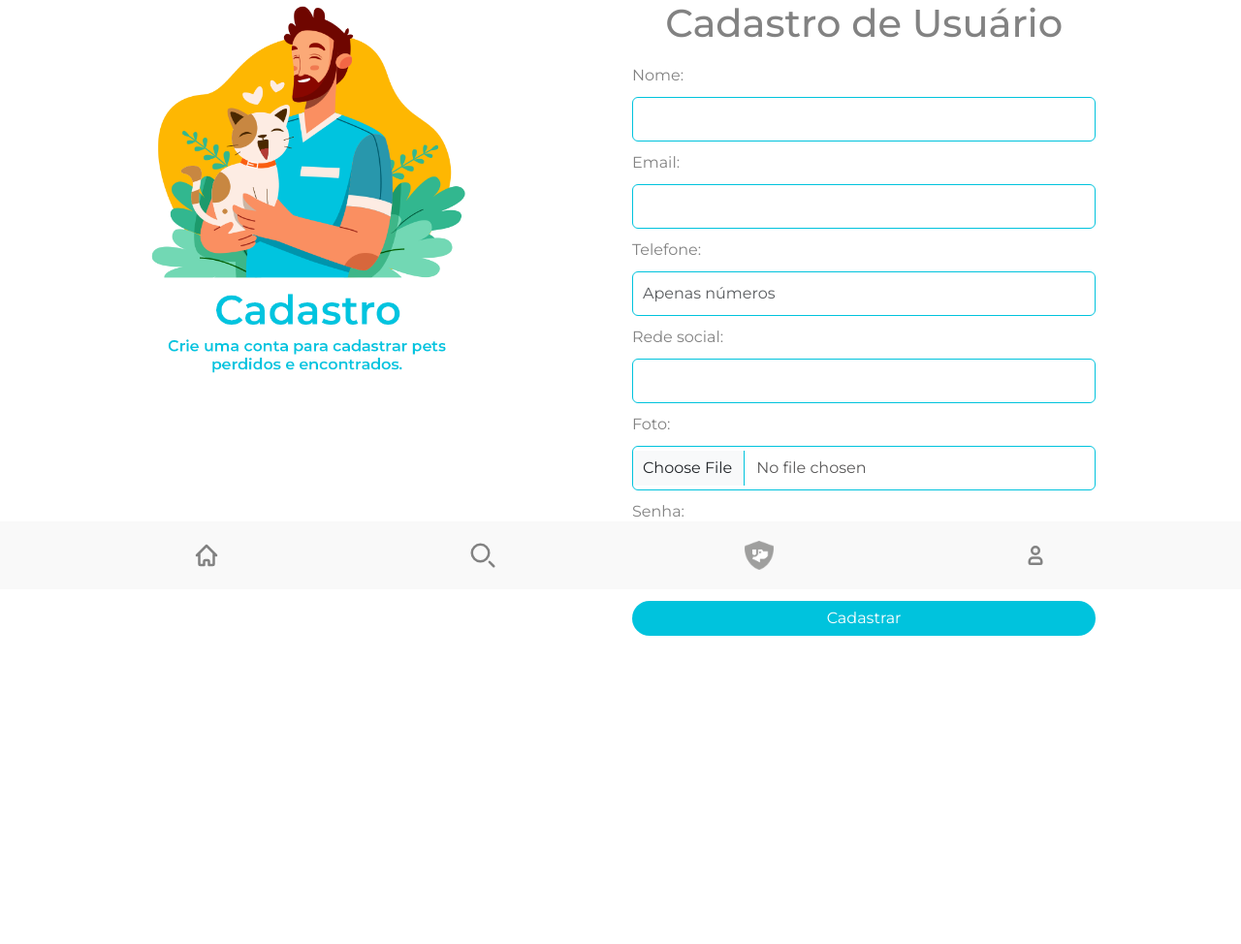
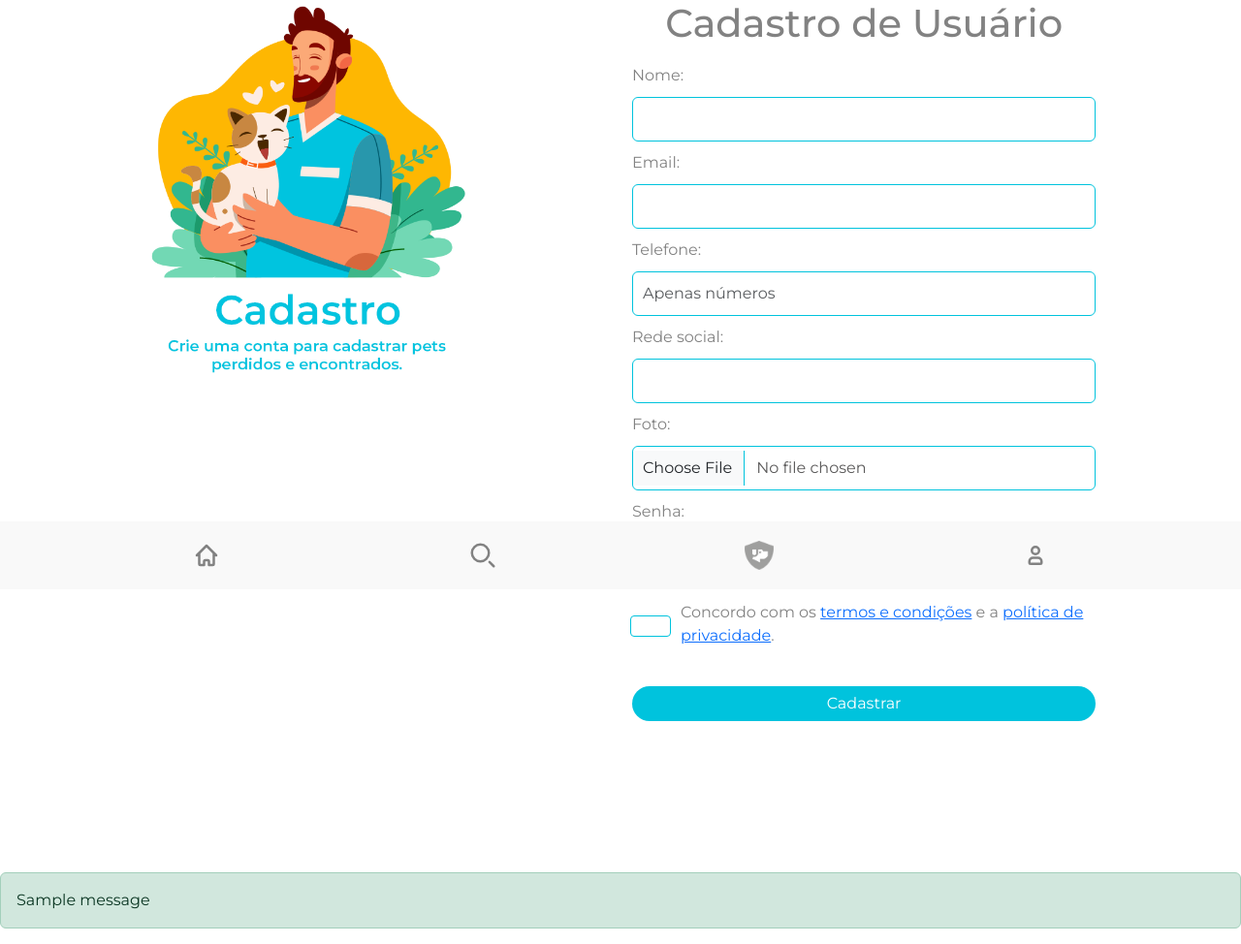
Before and after one commit to jaquelinedamian/sos_pets, a Django app: page /cadastro/ in a window 1280 px wide. Shown: the part 192-1166 px from the top of the page at 97% size. Before the commit the page ends 848 px from the top, so only its background shows below. Run offline with Django 5.2, Linux system fonts and the light colour scheme; tables that the repository leaves empty hold one stand-in row (values such as "Sample post"); one stand-in notice (Sample message) is shown; some libraries are stand-ins or nearby versions.

Commit message:
Ajustes Gerais, link no login e obrigatoriedade no cadastro de pets emimagens

```diff
--- a/sos_pets/core/forms.py
+++ b/sos_pets/core/forms.py
@@ -3,9 +3,10 @@ from django import forms
 from .models import Usuario, Pet
 
 class UsuarioForm(forms.ModelForm):
+    termos = forms.BooleanField(required=True, error_messages={'required': 'Você deve concordar com os termos e condições e a política de privacidade para se cadastrar.'})
     class Meta:
         model = Usuario
-        fields = ['nome', 'email', 'telefone', 'rede_social', 'image']  # Exclua 'user' caso não seja necessário
+        fields = ['nome', 'email', 'telefone', 'rede_social', 'image', 'termos']  # Exclua 'user' caso não seja necessário
 
 class PetForm(forms.ModelForm):
     class Meta:
--- a/sos_pets/core/templates/core/cadastro.html
+++ b/sos_pets/core/templates/core/cadastro.html
@@ -1,46 +1,71 @@
+
 {% load static %} <!-- Carregar as tags estáticas -->
 {% include 'core/header.html' %}
+
 <div class="container">
     <div class="form-container">
         <form method="post" enctype="multipart/form-data">
             {% csrf_token %}
-         <div class="container ">
+            <div class="container">
                 <div class="row">
                     <div class="col-sm-6">
-                 <img src="{% static 'img/Cadastro.png' %}" alt="Logo sos pets"  width="70%">
+                        <img src="{% static 'img/Cadastro.png' %}" alt="Logo sos pets" width="70%">
                     </div>
                     <div class="col-sm-6">
                         <h1>Cadastro de Usuário</h1>
+
                         <div class="form-group">
-                     <!-- Campo de Nome -->
                             <label for="nome">Nome:</label>
-                     <input type="text" id="nome" name="nome" class="form-control">
+                            <input type="text" id="nome" name="nome" class="form-control" required>
                         </div>
+
                         <div class="form-group">
-                     <!-- Campo de Email -->
                             <label for="email">Email:</label>
-                     <input type="email" id="email" name="email" class="form-control">
+                            <input type="email" id="email" name="email" class="form-control" required>
                         </div>
+
                         <div class="form-group">
-                     <!-- Campo de Telefone -->
                             <label for="telefone">Telefone:</label>
-                     <input type="tel" id="telefone" name="telefone"  placeholder="Apenas números" class="form-control">
+                            <input type="tel" id="telefone" name="telefone" placeholder="Apenas números" class="form-control">
                         </div>
+
                         <div class="form-group">
                             <label for="rede_social">Rede social:</label>
                             <input type="text" id="rede_social" name="rede_social" class="form-control">
                         </div>
-                  <!-- Campo de Foto -->
+
                         <div class="form-group">
                             <label for="foto">Foto:</label>
-                     <input type="file" id="foto" name="foto" accept="image/*" class="form-control">
+                            <input type="file" id="foto" name="foto" accept="image/*" class="form-control" required>
                         </div>
-                  <!-- Campo de Senha -->
+
                         <div class="form-group">
                             <label for="senha">Senha:</label>
-                     <input type="password" id="senha" name="senha" class="form-control">
+                            <input type="password" id="senha" name="senha" class="form-control" required>
                         </div>
-                  <!-- Botão de Envio --> <br>
+                        <br>
+                        <div class="form-group">
+                            <div class="row">
+                                <table style="border: none;">
+                                    <tr>
+                                        <td>
+                                            <p>
+                                            <input type="checkbox" class="form-check-input" id="termos" name="termos" required style="margin-left: 10px;">
+                                       </p>
+                                        </td>
+                                        <td>
+                                            <p style="margin-left: 20px;">Concordo com os
+                                            <a href="{% url 'termos' %}" target="_blank">termos e condições</a>
+                                            e a
+                                            <a href="{% url 'politica' %}" target="_blank">política de privacidade</a>.
+                                            </p>
+                                        </td>
+                                    </tr>
+                                </table>
+                            </div>
+                        </div>
+
+                        <br>
                         <button type="submit" class="btn btn-primary btn-block">Cadastrar</button>
                     </div>
                 </div>
@@ -48,4 +73,13 @@
         </form>
     </div>
 </div>
+
+{% if messages %}
+    {% for message in messages %}
+        <div class="alert {% if message.tags == 'error' %}alert-danger{% elif message.tags == 'success' %}alert-success{% endif %}">
+            {{ message }}
+        </div>
+    {% endfor %}
+{% endif %}
+
 {% include 'core/footer.html' %}
--- a/sos_pets/core/views.py
+++ b/sos_pets/core/views.py
@@ -9,6 +9,8 @@ from django.contrib import messages
 from .forms import PetForm
 from django.contrib.auth import authenticate, login, logout
 from django.contrib.auth.forms import AuthenticationForm
+from django.db import IntegrityError  # Para capturar erros do banco de dados
+
 from decimal import Decimal
 import requests
 
```
Also changed, not shown: sos_pets/core/templates/core/fluxo_senha.html (+19 -10 lines). Lines whose indentation alone changed are shown as unchanged.
